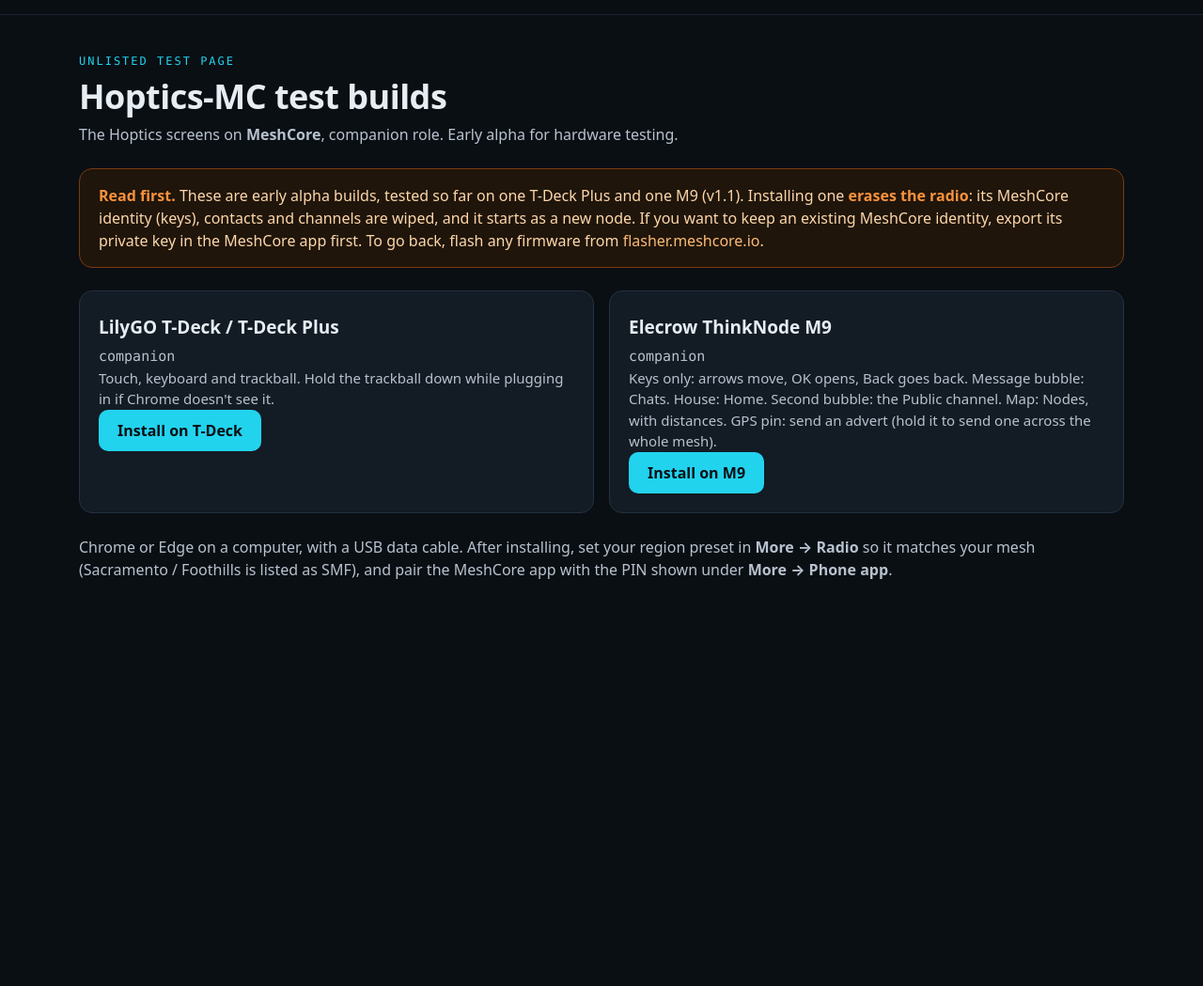
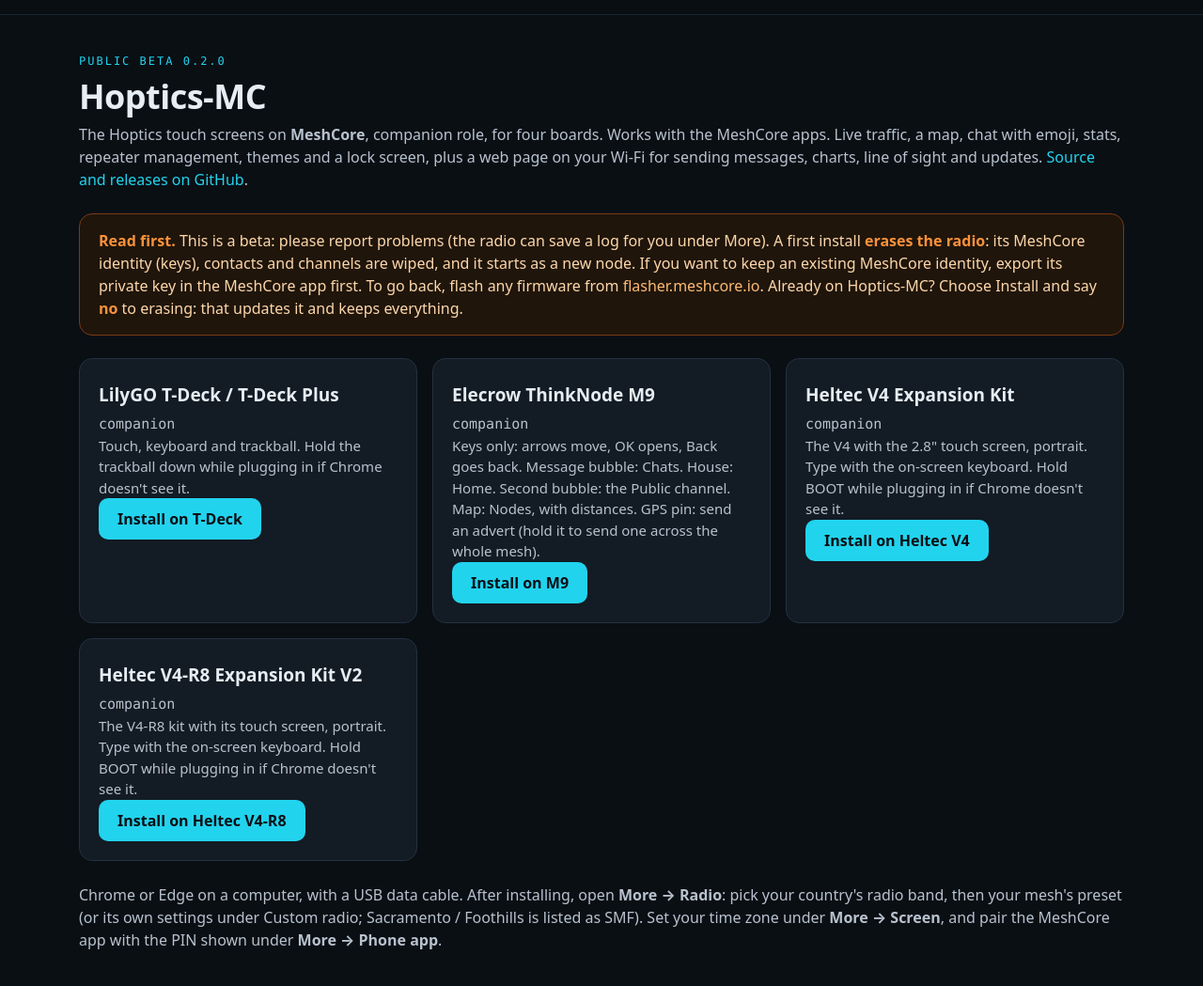
Before and after one commit to Languskhan/hoptics-mt, a plain HTML site: page site/mc-test/index.html in a window 1280 px wide. Shown: the part 53-1102 px from the top of the page at 94% size. Before the commit the page ends 800 px from the top, so only its background shows below. Drawn offline with Linux system fonts and the light colour scheme.

Commit message:
Website: Hoptics-MC public beta 0.2.0 for all four boards, linked from the menu
Co-Authored-By: Claude Opus 5.5 <noreply@anthropic.com>
Claude-Session: https://claude.ai/code/session_01EbiWZKnguLt1cY9RP43PVa

```diff
--- a/site/mc-test/index.html
+++ b/site/mc-test/index.html
@@ -3,8 +3,7 @@
 <head>
 <meta charset="utf-8">
 <meta name="viewport" content="width=device-width,initial-scale=1">
-<meta name="robots" content="noindex,nofollow">
-<title>Hoptics-MC test builds</title>
+<title>Hoptics-MC public beta: Hoptics on MeshCore</title>
 <link rel="icon" href="../img/logo.svg" type="image/svg+xml">
 <link rel="stylesheet" href="../style.css">
 <script type="module" src="https://unpkg.com/esp-web-tools@10/dist/web/install-button.js?module"></script>
@@ -19,13 +18,16 @@
 <body>
 <header class="site"><div class="wrap"><nav aria-label="Main"><a class="brand" href="../"><img src="../img/logo.svg" width="32" height="32" alt="">HOPTICS</a></nav></div></header>
 <main class="wrap" style="padding-top:40px;padding-bottom:60px">
-<p class="eyebrow mono">UNLISTED TEST PAGE</p>
-<h1 style="font-size:36px">Hoptics-MC test builds</h1>
-<p class="sub">The Hoptics screens on <b>MeshCore</b>, companion role. Early alpha for hardware testing.</p>
-<div class="warnbox"><b>Read first.</b> These are early alpha builds, tested so far on one T-Deck Plus and one M9 (v1.1). Installing one <b>erases the radio</b>: its MeshCore
+<p class="eyebrow mono">PUBLIC BETA 0.2.0</p>
+<h1 style="font-size:36px">Hoptics-MC</h1>
+<p class="sub">The Hoptics touch screens on <b>MeshCore</b>, companion role, for four boards. Works with the MeshCore apps.
+Live traffic, a map, chat with emoji, stats, repeater management, themes and a lock screen, plus a web page on your Wi-Fi
+for sending messages, charts, line of sight and updates. <a href="https://github.com/Languskhan/hoptics-mc">Source and releases on GitHub</a>.</p>
+<div class="warnbox"><b>Read first.</b> This is a beta: please report problems (the radio can save a log for you under More). A first install <b>erases the radio</b>: its MeshCore
 identity (keys), contacts and channels are wiped, and it starts as a new node. If you want to keep an existing MeshCore
 identity, export its private key in the MeshCore app first. To go back, flash any firmware from
-<a href="https://flasher.meshcore.io" style="color:#fdba74">flasher.meshcore.io</a>.</div>
+<a href="https://flasher.meshcore.io" style="color:#fdba74">flasher.meshcore.io</a>. Already on Hoptics-MC? Choose Install
+and say <b>no</b> to erasing: that updates it and keeps everything.</div>
 <div class="tb">
 <article class="card">
 <h3>LilyGO T-Deck / T-Deck Plus</h3>
@@ -39,9 +41,22 @@ identity, export its private key in the MeshCore app first. To go back, flash an
 <p>Keys only: arrows move, OK opens, Back goes back. Message bubble: Chats. House: Home. Second bubble: the Public channel. Map: Nodes, with distances. GPS pin: send an advert (hold it to send one across the whole mesh).</p>
 <esp-web-install-button manifest="m9/manifest.json"><button slot="activate" class="btn">Install on M9</button></esp-web-install-button>
 </article>
+<article class="card">
+<h3>Heltec V4 Expansion Kit</h3>
+<p class="ver mono">companion</p>
+<p>The V4 with the 2.8" touch screen, portrait. Type with the on-screen keyboard. Hold BOOT while plugging in if Chrome doesn't see it.</p>
+<esp-web-install-button manifest="v4/manifest.json"><button slot="activate" class="btn">Install on Heltec V4</button></esp-web-install-button>
+</article>
+<article class="card">
+<h3>Heltec V4-R8 Expansion Kit V2</h3>
+<p class="ver mono">companion</p>
+<p>The V4-R8 kit with its touch screen, portrait. Type with the on-screen keyboard. Hold BOOT while plugging in if Chrome doesn't see it.</p>
+<esp-web-install-button manifest="v4r8/manifest.json"><button slot="activate" class="btn">Install on Heltec V4-R8</button></esp-web-install-button>
+</article>
 </div>
-<p class="sub" style="margin-top:24px">Chrome or Edge on a computer, with a USB data cable. After installing, set your region preset in
-<b>More → Radio</b> so it matches your mesh (Sacramento / Foothills is listed as SMF), and pair the MeshCore app with the PIN shown under <b>More → Phone app</b>.</p>
+<p class="sub" style="margin-top:24px">Chrome or Edge on a computer, with a USB data cable. After installing, open <b>More → Radio</b>: pick your country's radio band, then
+your mesh's preset (or its own settings under Custom radio; Sacramento / Foothills is listed as SMF). Set your time zone under
+<b>More → Screen</b>, and pair the MeshCore app with the PIN shown under <b>More → Phone app</b>.</p>
 </main>
 </body>
 </html>
```
Also changed, not shown: site/index.html (+2 -0 lines), site/mc-test/m9/manifest.json, site/mc-test/tdeck/manifest.json, site/mc-test/v4/manifest.json (added), site/mc-test/v4r8/manifest.json (added), 6 other files.
